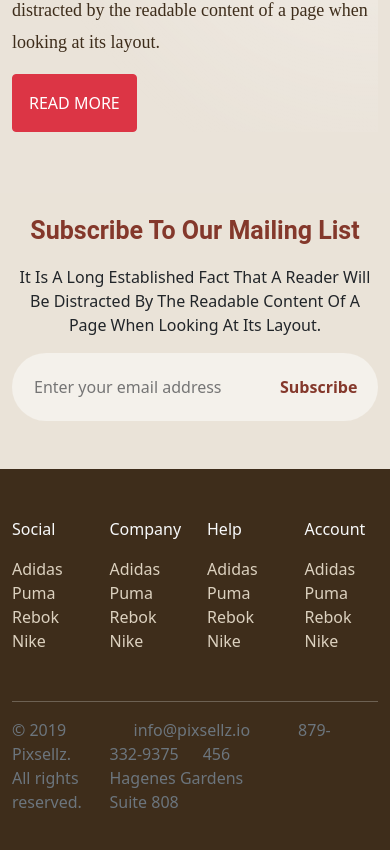
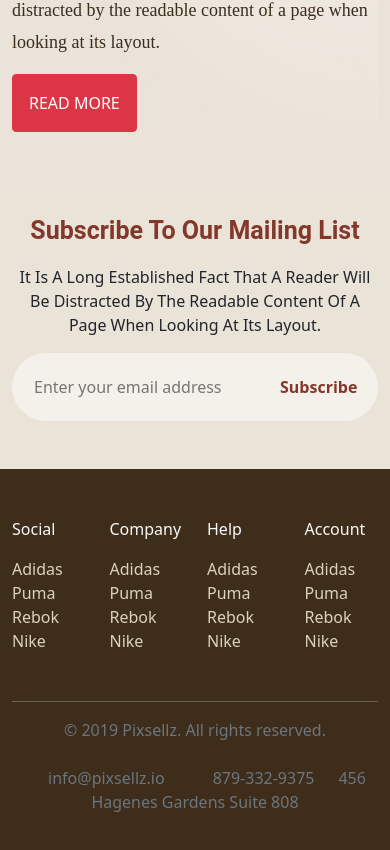
Before and after one commit to dabsclement/dvfrontend, a Next.js app: page / in a window 390 px wide. Shown: the part 5396-6246 px from the top of the page. Built offline with nearby package versions, Linux system fonts and the light colour scheme.

Commit message:
fixed footer responsiveness

```diff
--- a/components/footer/footer.js
+++ b/components/footer/footer.js
@@ -83,11 +83,11 @@ function Footer() {
             <hr />
           </div>
 
-          <div className="row text-secondary  ">
-            <div className="col-3">
+          <div className="row text-secondary text-center">
+            <div className="col-12 col-lg-3 mb-4 mb-lg-0">
               <span>© 2019 Pixsellz. All rights reserved.</span>
             </div>
-            <div className="col-6">
+            <div className="col-12 col-lg-6">
               <span className="mx-4">info@pixsellz.io</span>
               <span className="mx-4">879-332-9375</span>
               <span>456 Hagenes Gardens Suite 808</span>
```
